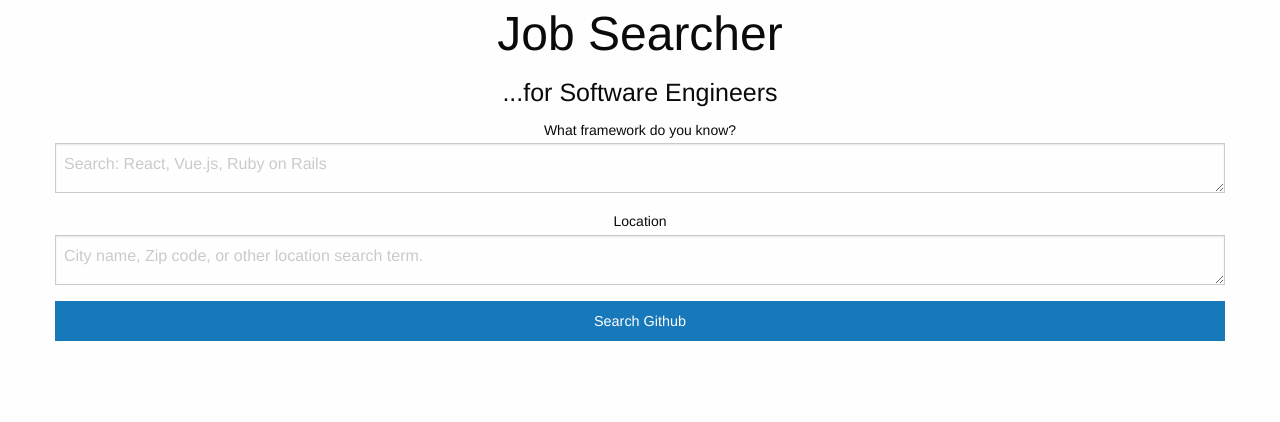
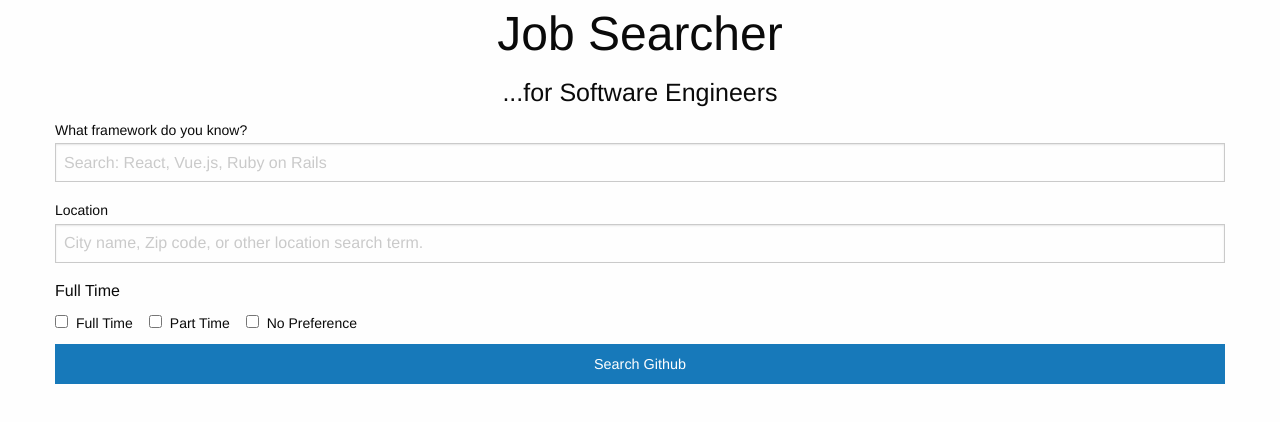
Before and after one commit to justinrobertohara/job-searcher, a React app: page / in a window 1280 px wide. Shown: the top 422 px of the page. Built offline with nearby package versions, Linux system fonts and the light colour scheme; the HTML template or start-up script is replaced by a standard one.

Commit message:
added full time checkBox and styled it into rows

```diff
--- a/client/src/components/App.jsx
+++ b/client/src/components/App.jsx
@@ -39,6 +39,10 @@ export default class App extends React.Component {
       });
   }
 
+  checkBox(event) {
+    console.log(event.target.id);
+  }
+
   handleChange(event) {
     let key = event.target.name;
 
@@ -50,31 +54,41 @@ export default class App extends React.Component {
       <div className="grid-container">
         <h1 className="text-center">Job Searcher</h1>
         <h4 className="text-center">...for Software Engineers</h4>
-
-        {/* //make two rows
         <div className="row">
-          <div className="columns large-6">column 1</div>
-          <div className="columns large-6">column 2</div>
-        </div> */}
-        <label className="text-center">
+          <div className="large-4 columns">
+            <label>
               What framework do you know?
-          <textarea
+              <input
                 type="text"
                 onChange={this.handleChange}
                 name="searchTerm"
                 placeholder="Search: React, Vue.js, Ruby on Rails"
-          ></textarea>
+              />
             </label>
-        <label className="text-center">
+          </div>
+          <div className="large-4 columns">
+            <label>
               Location
-          <textarea
+              <input
                 type="text"
                 name="location"
                 onChange={this.handleChange}
                 placeholder="City name, Zip code, or other location search term."
-          ></textarea>
+              />
             </label>
-
+          </div>
+          <div className="large-4 columns">
+            <fieldset className="medium-6 cell">
+              <legend>Full Time </legend>
+              <input id="fullTime" type="checkbox" onChange={this.checkBox} />
+              <label htmlFor="checkbox1">Full Time</label>
+              <input id="partTime" type="checkbox" onChange={this.checkBox} />
+              <label htmlFor="checkbox2">Part Time</label>
+              <input id="noPref" type="checkbox" onChange={this.checkBox} />
+              <label htmlFor="checkbox3">No Preference</label>
+            </fieldset>
+          </div>
+        </div>
         <a
           className="button expanded"
           href="#"
```
Also changed, not shown: public/dist/bundle.js. Lines whose indentation alone changed are shown as unchanged.
